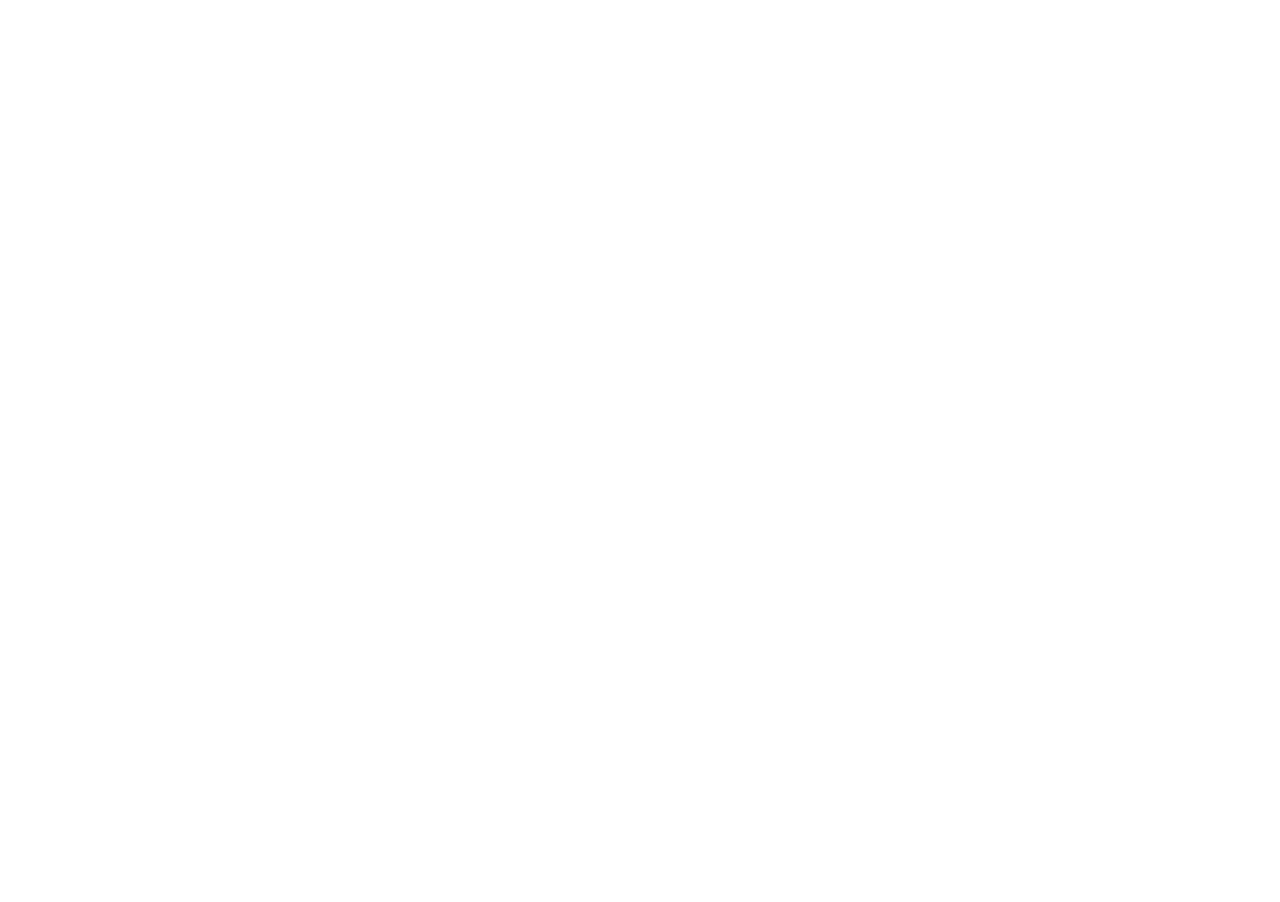
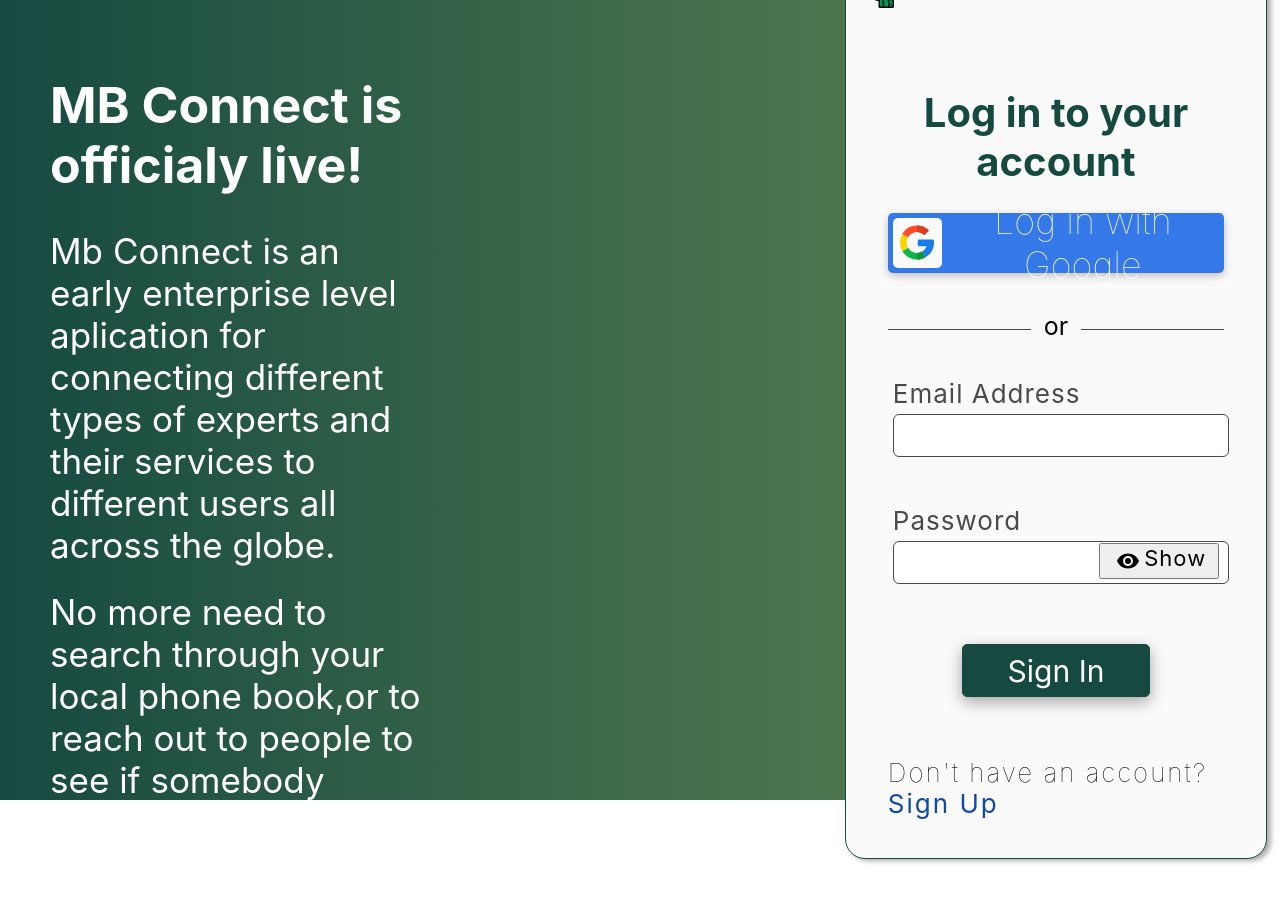
Before and after one commit to Mihailob5017/mb_connect, a React (Create React App) app in the folder client/: page /auth in a window 1280 px wide. Shown: the top 902 px of the page. Before the commit the page ends 800 px from the top, so only its background shows below. Built offline with nearby package versions, Linux system fonts and the light colour scheme.

Commit message:
google sign in functon working

```diff
--- a/client/src/App.js
+++ b/client/src/App.js
@@ -12,8 +12,8 @@ const App = () => {
 	return (
 		<BrowserRouter>
 			<Switch>
-				<Route path='/' exact component={LogIn} />
-				<Route path='/signup' component={SignUp} />
+				<Route path='/auth' exact component={LogIn} />
+				<Route path='/auth/signup' component={SignUp} />
 			</Switch>
 		</BrowserRouter>
 	);
--- a/client/src/pages/Log_In/log_in.container.js
+++ b/client/src/pages/Log_In/log_in.container.js
@@ -12,8 +12,13 @@ const LogIn = () => {
 	const handleStateChange = (name, value) => {
 		setBody({ ...body, [name]: value });
 	};
-	const handleSubmit = () => {
-		dispatch(logIn(body));
+	const handleSubmit = (isAuthByGoogle = false) => {
+		dispatch(
+			logIn({
+				...body,
+				isAuthByGoogle,
+			})
+		);
 	};
 
 	return (
--- a/client/src/pages/Log_In/log_in.js
+++ b/client/src/pages/Log_In/log_in.js
@@ -6,11 +6,15 @@ import Google from '../../images/google.svg';
 // Components
 import CardComponent from '../../components/card/card.component';
 import InputComponent from '../../components/input/input.component';
+// React Router
+import { Link } from 'react-router-dom';
+// Google Button
+import { GoogleLogin } from 'react-google-login';
+
 import Button from '../../components/button/button.component';
 import CardHeaderComponent from '../../components/card/card-header/card-header.component';
 import GreenScreen from '../../components/green-screen/green-screen.component';
 import StageCounter from '../../components/stage-counter/stage-counter.component';
-import { Link } from 'react-router-dom';
 
 const LogIn = ({ handleChange, handleSubmit, state }) => {
 	// State
@@ -19,6 +23,18 @@ const LogIn = ({ handleChange, handleSubmit, state }) => {
 
 	// Function Handlers
 	const handleLogin = () => setLogIn(!isLogIn);
+	// Google Handlers
+	const onGoogleSuccess = (res) => {
+		console.log('Success');
+		const { profileObj } = res;
+		const { email } = profileObj;
+		handleChange('email', email);
+		handleSubmit(true);
+	};
+	const onGoogleFailure = (res) => {
+		console.log('Failure');
+	};
+	//
 	return (
 		<div className='log-in-container'>
 			<GreenScreen />
@@ -31,13 +47,28 @@ const LogIn = ({ handleChange, handleSubmit, state }) => {
 						<>
 							<h1 className='log-in-head'>Log in to your account</h1>
 							{/* Google Button Component */}
-							<button className='google-button-wrapper'>
-								<div className='google-button'>
-									<img src={Google} alt='google-button' />
-								</div>
 
-								<p>Log in with Google</p>
-							</button>
+							<GoogleLogin
+								clientId='750291484607-rjottldigank2iurt9i74jpgspdubki1.apps.googleusercontent.com'
+								onSuccess={onGoogleSuccess}
+								onFailure={onGoogleFailure}
+								render={(renderProps) => {
+									return (
+										<button
+											disabled={renderProps.disabled}
+											onClick={renderProps.onClick}
+											className='google-button-wrapper'
+										>
+											<div className='google-button'>
+												<img src={Google} alt='google-button' />
+											</div>
+
+											<p>Log in with Google</p>
+										</button>
+									);
+								}}
+							/>
+
 							{/* Input Components */}
 							<div className='or-wrapper'>
 								<p>or</p>
@@ -97,7 +128,7 @@ const LogIn = ({ handleChange, handleSubmit, state }) => {
 								they are being contacted by regular users.
 							</p>
 							{/* Proceed Step */}
-							<Link to={`/signup/${isRegularUser ? 'regular' : 'expert'}`}>
+							<Link to={`/auth/signup/${isRegularUser ? 'regular' : 'expert'}`}>
 								<Button type='primary'>Select</Button>
 							</Link>
 							<StageCounter stage={1} />
```
Also changed, not shown: 1 other file (tests, documents, lock files or other folders).
